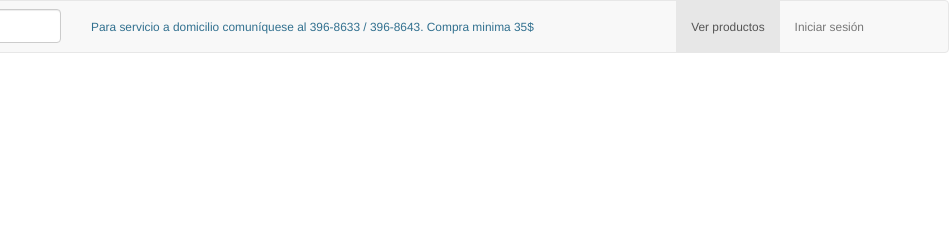
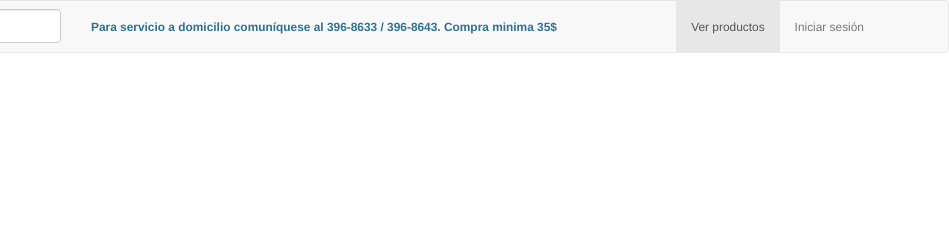
Before and after one commit to ogarciacar/farmagar, a website: page public/index.html in a window 1280 px wide. Shown: the full height of the page, 331-1280 px from the left. Drawn offline with Linux system fonts and the light colour scheme; no server answers.

Commit message:
Adds emphasis on domicile service text

```diff
--- a/public/index.html
+++ b/public/index.html
@@ -42,7 +42,7 @@
                                 <input type="text" class="form-control" ng-model="stock.phraseToSearch" ng-change="stock.search(stock.phraseToSearch); page.selectView(1)" placeholder="Buscar productos">
                             </div>
                         </form>
-                        <p class="navbar-text"><small class="text-info">Para servicio a domicilio comuníquese al 396-8633 / 396-8643. Compra minima 35$</small></p>
+                        <p class="navbar-text"><small class="text-info"><strong>Para servicio a domicilio comuníquese al 396-8633 / 396-8643. Compra minima 35$</strong></small></p>
 
                         <ul class="nav navbar-nav navbar-right">
                             <li ng-class="{active: page.isSelected(1)}">
```
